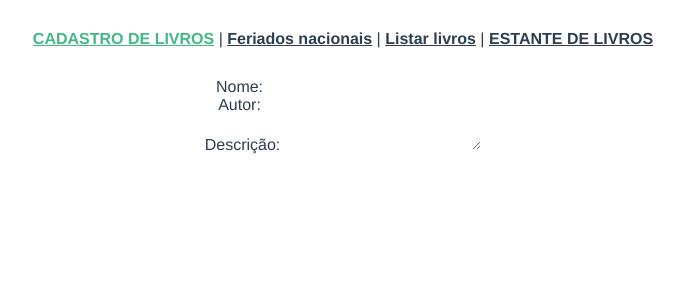
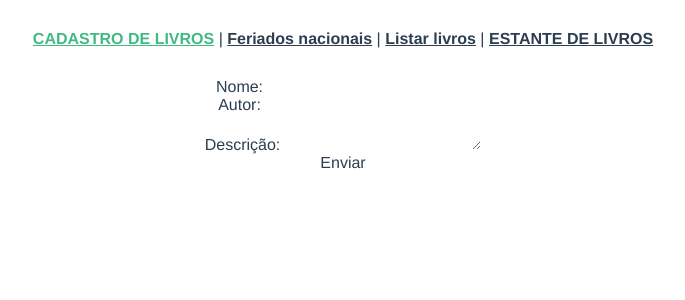
Before and after one commit to Gessilanee/livraria, a Vue app: page /about in a window 1280 px wide. Shown: the top 300 px of the page, without its empty margins (297-982 px from the left). Built offline with nearby package versions, Linux system fonts and the light colour scheme.

Commit message:
botão de formulario

```diff
--- a/src/views/About.vue
+++ b/src/views/About.vue
@@ -12,6 +12,7 @@
         <label for="msg">Descrição:</label>
         <textarea id="description" name="description"></textarea>
     </div>
+    <input type="button" value="Enviar" onclick="msg()">
 </form>
 </template>
 
```
